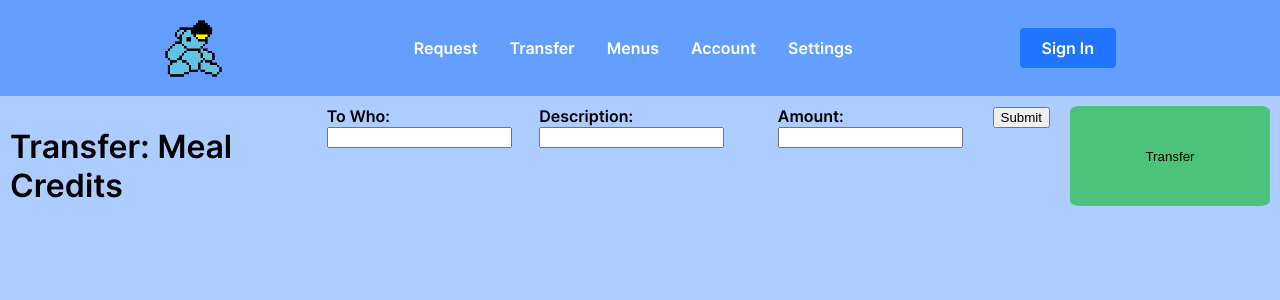
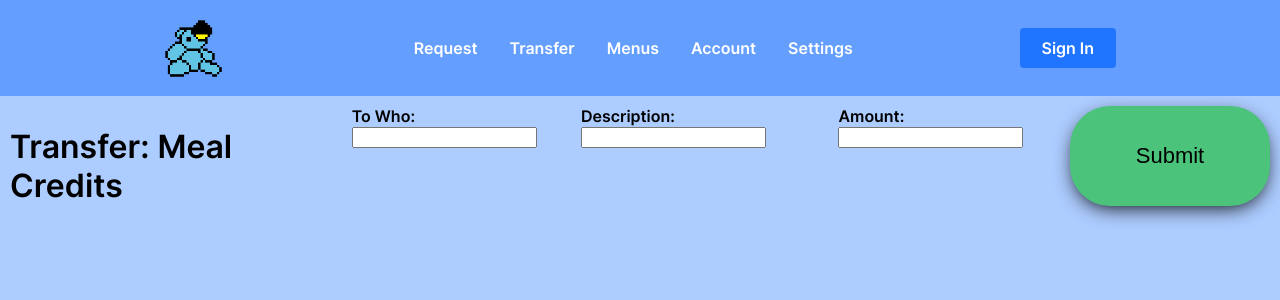
Before and after one commit to joshbenzon/blueno-bills, a React (Create React App) app in the folder frontend/blueno-bills/: page /transferMeal in a window 1280 px wide. Shown: the top 300 px of the page. Built offline with nearby package versions, Linux system fonts and the light colour scheme.

Commit message:
refactor: styled submit button

```diff
--- a/frontend/blueno-bills/src/navigation-bar/web-pages/transferMeal.tsx
+++ b/frontend/blueno-bills/src/navigation-bar/web-pages/transferMeal.tsx
@@ -3,8 +3,8 @@ import Button from "../../buttons/components/buttons";
 import {useForm} from "react-hook-form";
 
 const TransferMeal = () => {
-    const {register, handleSubmit, watch, formState: {errors}} = useForm();
-    const onSubmit = (data: any) => console.log(data);
+    const {register, handleSubmit, formState: {errors}} = useForm();
+    const onSubmit = (data: any) => console.log(data);  // stores in map
 
     return (
         <div
@@ -35,7 +35,7 @@ const TransferMeal = () => {
                     To Who:
                     <input {...register("name",
                         {required: true, maxLength: 20, pattern: /^[A-Za-z]+$/i})} />
-                    {errors.name && "To Who is Required!"}
+                    {errors.name && "Required!"}
                 </div>
 
                 <div>
@@ -45,31 +45,44 @@ const TransferMeal = () => {
 
                 <div>
                     Amount:
-                    <input type="number" {...register("amount", {min: 0, max: 20})} />
-                    {errors.amount && "Amount Must Be in Bounds!"}
+                    <input type="number" {...register("amount", {required: true, min: 0, max: 20})} />
+                    {errors.amount && "Required and Must Be in Bounds!"}
                 </div>
 
                 <div>
-                    <input type="submit"/>
+                    <input className="transfer-meal-button" type="submit"
+                           style={{
+                               display: 'flex',
+                               padding: '10px',
+                               border: "none",
+                               background: "#4CC37B",
+                               height: "100px",
+                               width: "200px",
+                               borderRadius: "40px",
+                               textAlign: "center",
+                               boxShadow: "0 6px 20px -5px",
+                               cursor: "pointer",
+                               fontSize: "22px",
+                           }}/>
                 </div>
             </form>
 
-            <div className="transfer-meal-button"
-                 style={{
-                     display: 'flex',
-                     padding: '10px'
-                 }}>
+            {/*<div className="transfer-meal-button"*/}
+            {/*     style={{*/}
+            {/*         display: 'flex',*/}
+            {/*         padding: '10px'*/}
+            {/*     }}>*/}
 
-                <Button
-                    border="none"
-                    color="#4CC37B"
-                    height="100px"
-                    width="200px"
-                    radius="5%"
-                    children="Transfer"
-                    onClick={() => console.log("Transfer Meal Credit!")}
-                />
-            </div>
+            {/*    <Button*/}
+            {/*        border="none"*/}
+            {/*        color="#4CC37B"*/}
+            {/*        height="100px"*/}
+            {/*        width="200px"*/}
+            {/*        radius="5%"*/}
+            {/*        children="Transfer"*/}
+            {/*        onClick={() => console.log("Transfer Meal Credit!")}*/}
+            {/*    />*/}
+            {/*</div>*/}
         </div>
     );
 };
```
